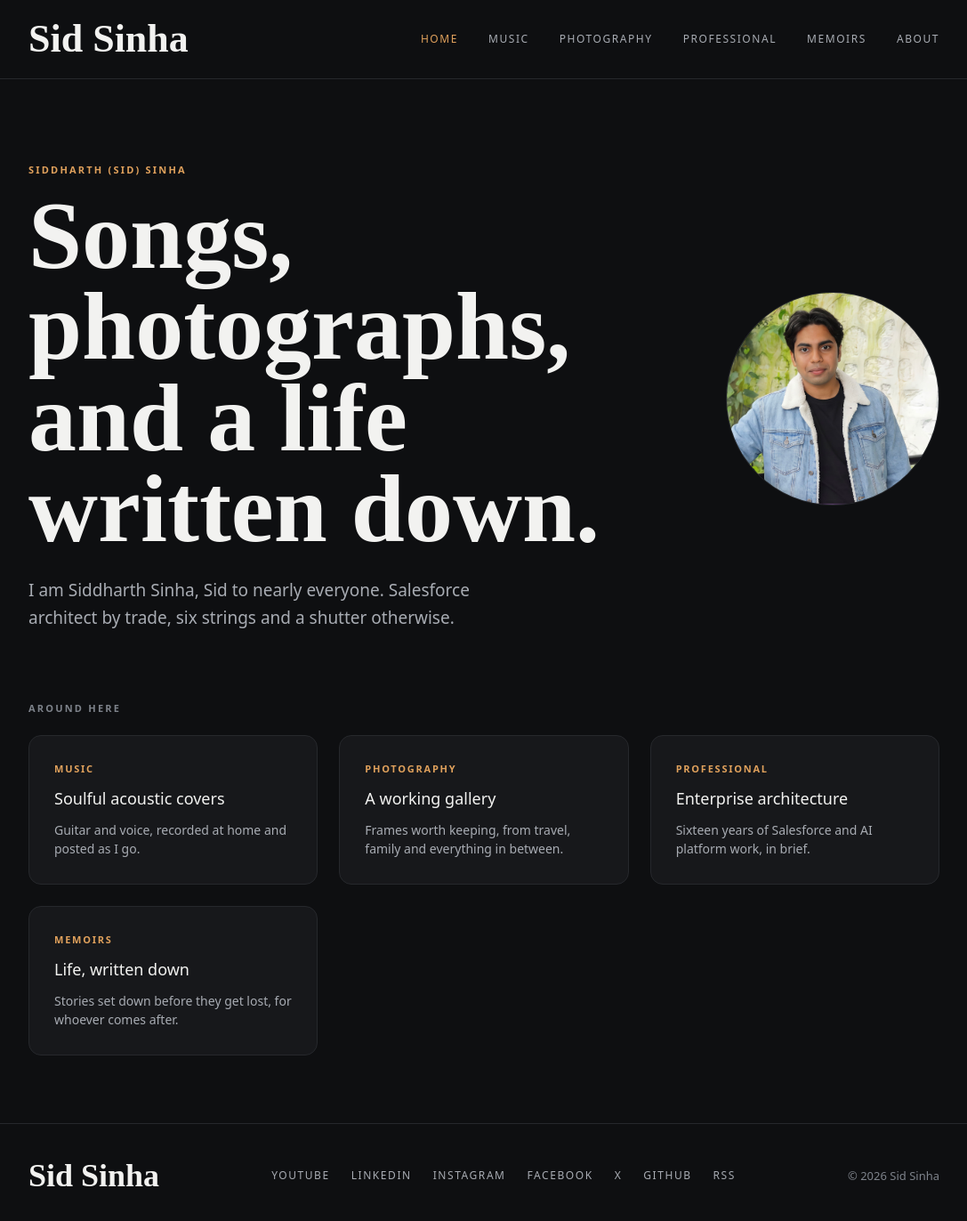
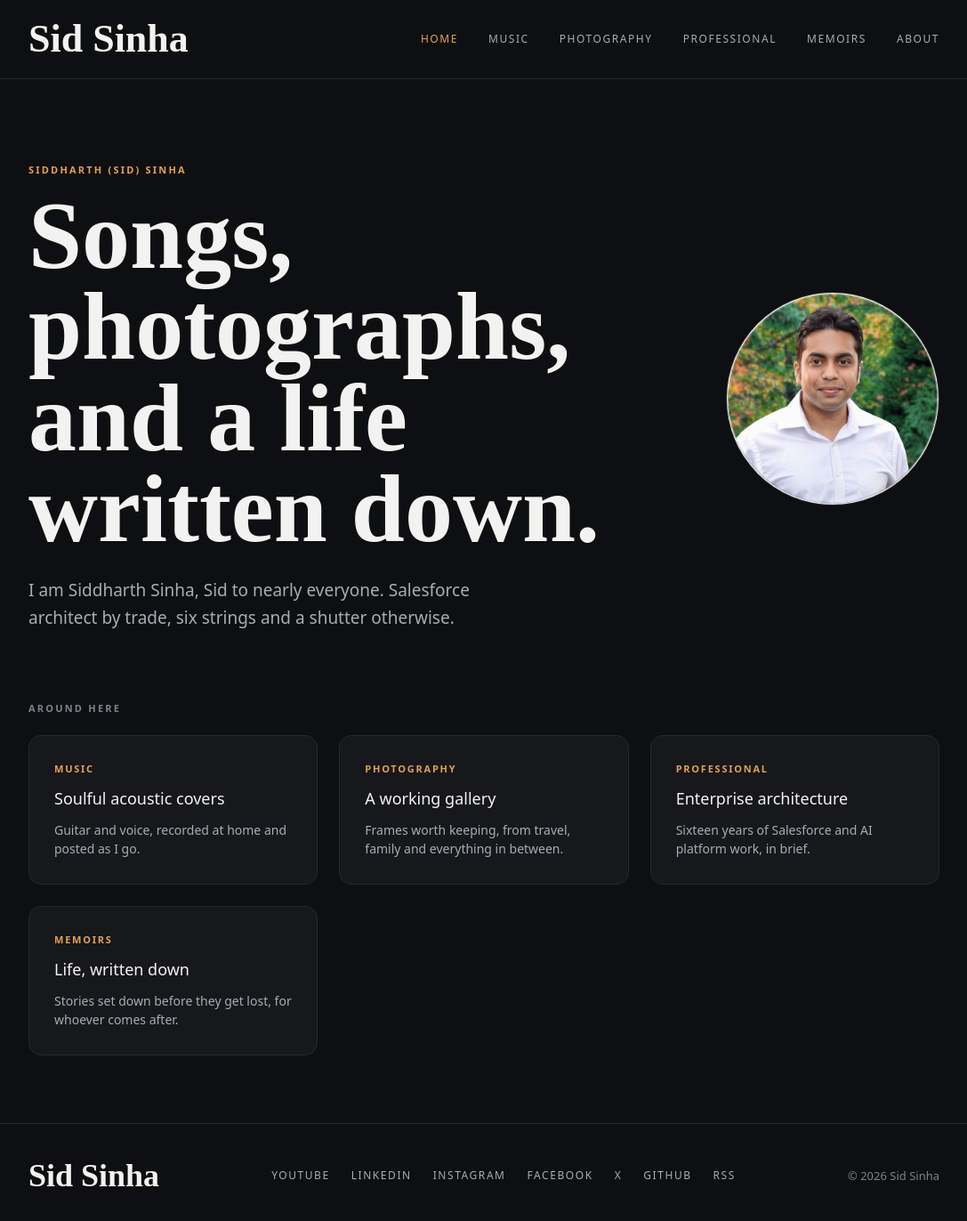
Before and after one commit to SidSays/SidSays.github.io, a Jekyll site: the page built from index.html, in a window 1280 px wide and 1379 px high. Shown: the top 1372 px of the window at 89% size, without its empty margins (96-1183 px from the left). Built offline with Jekyll 4.4.1, drawn with Linux system fonts in a browser that asks for light colours; some web fonts are replaced.

Commit message:
Add files via upload

```diff
--- a/about.html
+++ b/about.html
@@ -6,7 +6,7 @@ title: About
 description: "About Siddharth (Sid) Sinha: Enterprise Architect in Salesforce and AI, guitarist and photographer in Dallas-Fort Worth, Texas."
 ---
 
-<section class="page-head">
+<section class="page-head page-head-center">
   <div class="wrap">
     <p class="eyebrow">About</p>
     <h1 class="page-title">About Siddharth Sinha</h1>
--- a/index.html
+++ b/index.html
@@ -18,9 +18,9 @@ description: "Siddharth Sinha: guitar and voice, photographs, and a slow archive
     </div>
 
     <img class="hero-portrait"
-         src="{{ '/assets/img/sid/Siddharth-Sinha-Outdoors.jpg' | relative_url }}"
-         alt="Siddharth Sinha outdoors"
-         width="2133" height="1200"
+         src="{{ '/assets/img/sid-sinha.jpg' | relative_url }}"
+         alt="Siddharth Sinha"
+         width="640" height="640"
          fetchpriority="high" decoding="async">
   </div>
 </section>
--- a/sitemap-images.xml
+++ b/sitemap-images.xml
@@ -8,7 +8,7 @@ sitemap: false
   <url>
     <loc>{{ site.url }}/</loc>
     <image:image>
-      <image:loc>{{ site.url }}/assets/img/sid/Siddharth-Sinha-Outdoors.jpg</image:loc>
+      <image:loc>{{ site.url }}/assets/img/sid-sinha.jpg</image:loc>
     </image:image>
   </url>
   <url>
```
